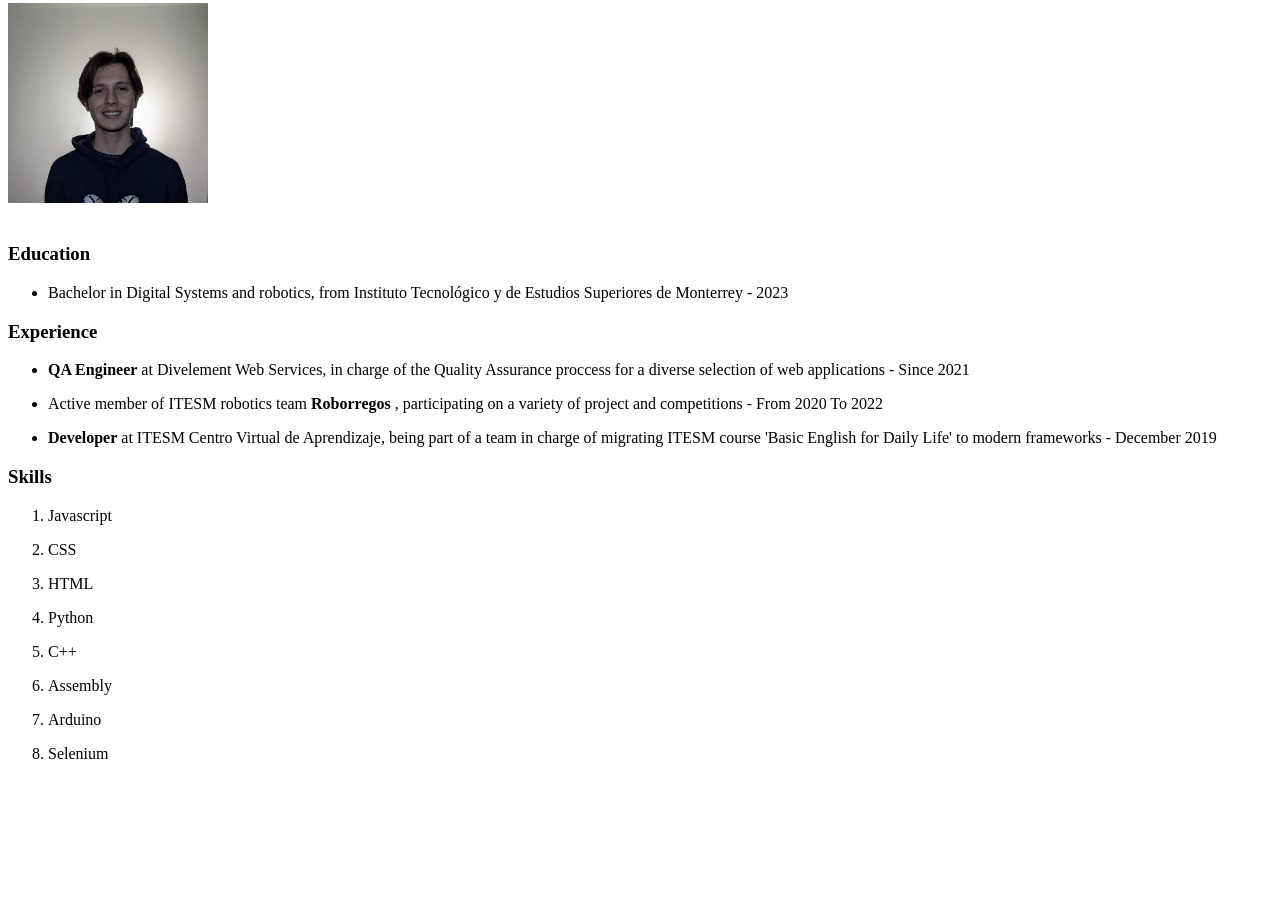
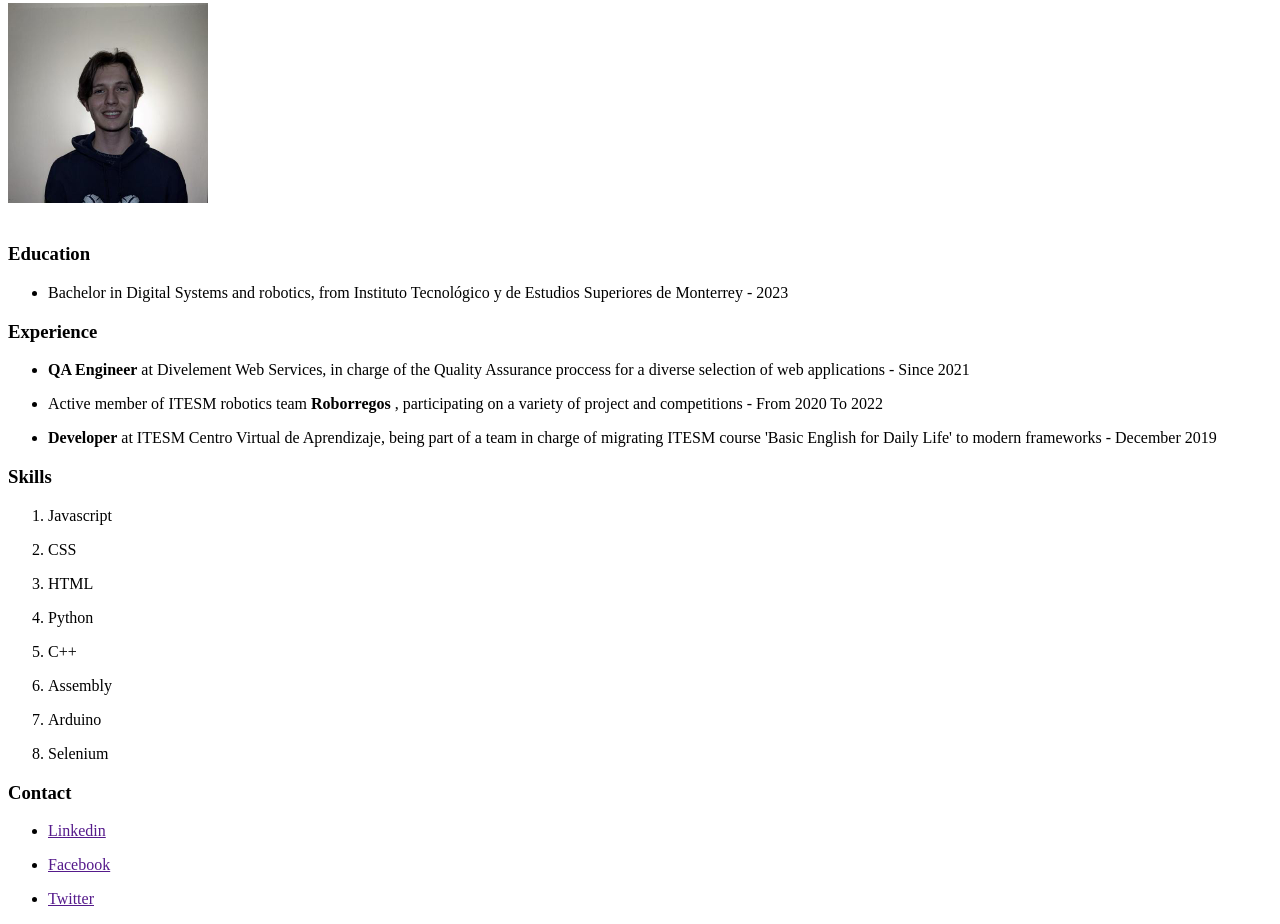
Before and after one commit to alexisavz/Laboratorio_1_Mi_Curriculum, a plain HTML site: page index.html in a window 1280 px wide. Shown: the part 186-1110 px from the top of the page. Before the commit the page ends 965 px from the top, so only its background shows below. Drawn offline with Linux system fonts and the light colour scheme.

Commit message:
Added Contact Info

```diff
--- a/index.html
+++ b/index.html
@@ -82,6 +82,20 @@
               <li><p>Selenium</p></li>
             </ol>
           </div>
+          <div>
+            <h3>Contact</h3>
+            <ul>
+              <li>
+                <p><a href="">Linkedin</a></p>
+              </li>
+              <li>
+                <p><a href="">Facebook</a></p>
+              </li>
+              <li>
+                <p><a href="">Twitter</a></p>
+              </li>
+            </ul>
+          </div>
         </div>
       </section>
     </main>
```
